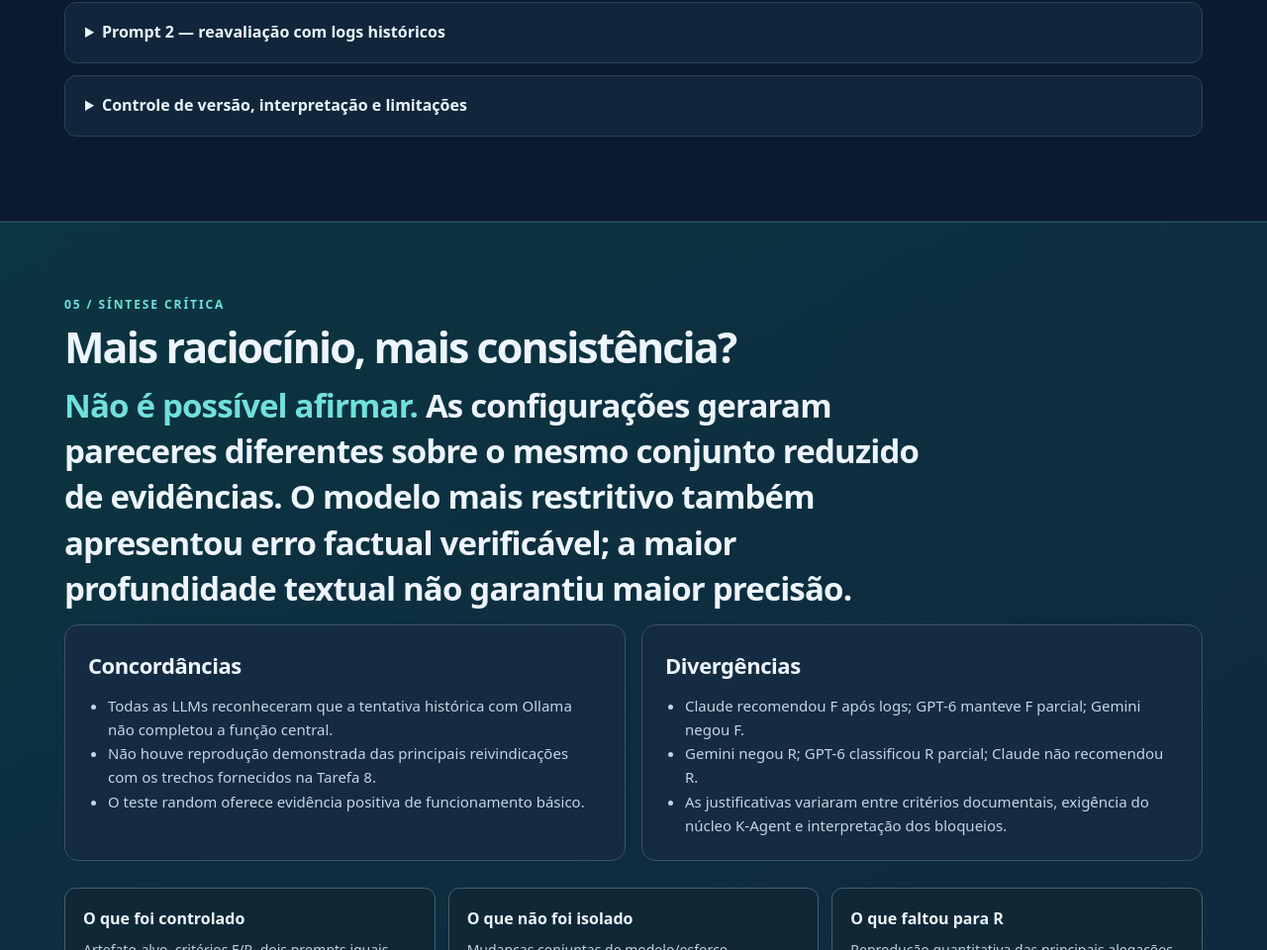
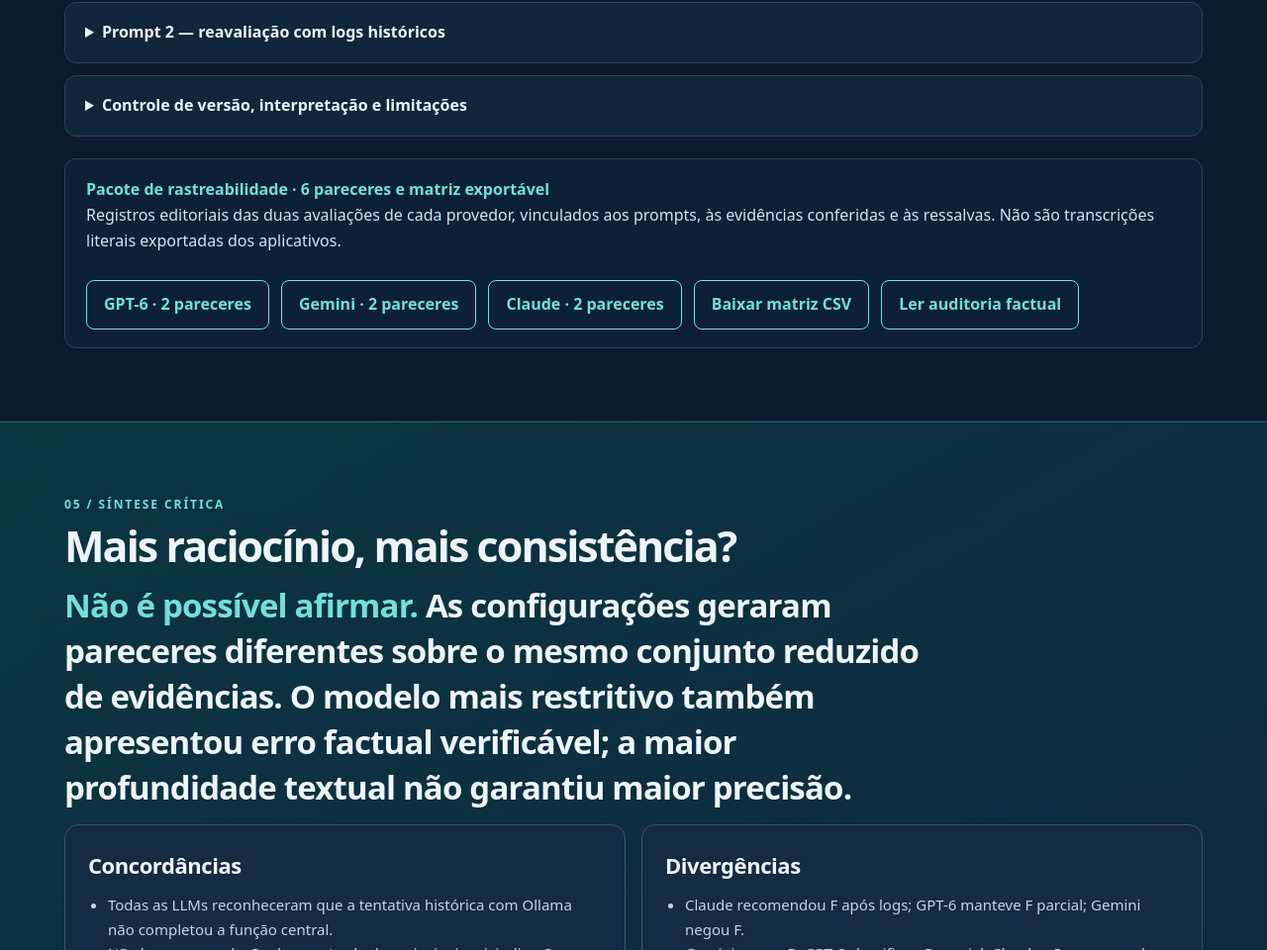
Before and after one commit to fernandomarquesaluno-svg/portfolio-artefatos-software, a plain HTML site: page atividade-8/index.html in a window 1280 px wide. Shown: the part 4527-5487 px from the top of the page at 99% size. Drawn offline with Linux system fonts and the light colour scheme.

Commit message:
site: expor pareceres por provedor e CSV auditável na Tarefa 8

```diff
--- a/atividade-8/index.html
+++ b/atividade-8/index.html
@@ -136,6 +136,17 @@ Não presuma que a falha de conexão com o Ollama comprova um defeito no algorit
         <p><b>Diferenças de prompts:</b> os prompts originais da Tarefa 7 foram recuperados das transcrições; os textos da Tarefa 8 são equivalentes no objetivo, mas não literais. Isso é um fator de confusão e limita afirmações causais.</p>
         <p><b>Extensão da validação:</b> pareceres pós-logs não significam que as LLMs executaram o código. Não foram feitas repetições independentes de cada configuração para estimar variabilidade. Os logs bem-sucedidos do Codespaces não foram reapresentados às LLMs nesta rodada.</p>
       </div></details>
+      <div class="readout" style="margin-top:22px">
+        <b>Pacote de rastreabilidade · 6 pareceres e matriz exportável</b>
+        <p>Registros editoriais das duas avaliações de cada provedor, vinculados aos prompts, às evidências conferidas e às ressalvas. Não são transcrições literais exportadas dos aplicativos.</p>
+        <div class="actions">
+          <a class="btn alt" href="https://github.com/fernandomarquesaluno-svg/portfolio-artefatos-software/blob/main/atividade-8/pareceres/01_openai_gpt6_high.md">GPT-6 · 2 pareceres</a>
+          <a class="btn alt" href="https://github.com/fernandomarquesaluno-svg/portfolio-artefatos-software/blob/main/atividade-8/pareceres/02_google_gemini_4_hydrogen_thinking.md">Gemini · 2 pareceres</a>
+          <a class="btn alt" href="https://github.com/fernandomarquesaluno-svg/portfolio-artefatos-software/blob/main/atividade-8/pareceres/03_anthropic_claude_sonnet_5_extra.md">Claude · 2 pareceres</a>
+          <a class="btn alt" href="comparacao_t7_t8.csv" download>Baixar matriz CSV</a>
+          <a class="btn alt" href="https://github.com/fernandomarquesaluno-svg/portfolio-artefatos-software/blob/main/atividade-8/pareceres/README.md">Ler auditoria factual</a>
+        </div>
+      </div>
     </div></section>
 
     <section class="conclusion" id="conclusao"><div class="wrap"><p class="eyebrow">05 / Síntese crítica</p><h2>Mais raciocínio, mais consistência?</h2><p class="big"><strong>Não é possível afirmar.</strong> As configurações geraram pareceres diferentes sobre o mesmo conjunto reduzido de evidências. O modelo mais restritivo também apresentou erro factual verificável; a maior profundidade textual não garantiu maior precisão.</p>
```
